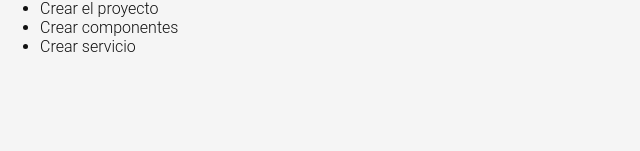
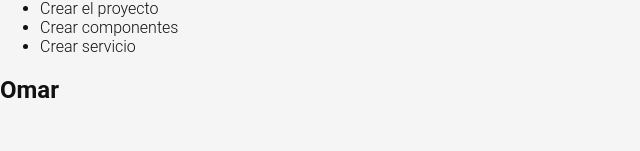
Before and after one commit to omarsmarinhos/angular-17, an Angular app: page /labs in a window 1280 px wide. Shown: the part 149-300 px from the top of the page, without its empty margins (0-640 px from the left). Built offline with nearby package versions, Linux system fonts and the light colour scheme.

Commit message:
Clase 03: Mostrando elementps

```diff
--- a/src/app/pages/labs/labs.component.html
+++ b/src/app/pages/labs/labs.component.html
@@ -5,3 +5,4 @@
     {{ task }}
   </li>
 </ul>
+<h2>{{ name }}</h2>
--- a/src/app/pages/labs/labs.component.ts
+++ b/src/app/pages/labs/labs.component.ts
@@ -16,4 +16,5 @@ export class LabsComponent {
     'Crear componentes',
     'Crear servicio'
   ]
+  name= 'Omar';
 }
```
